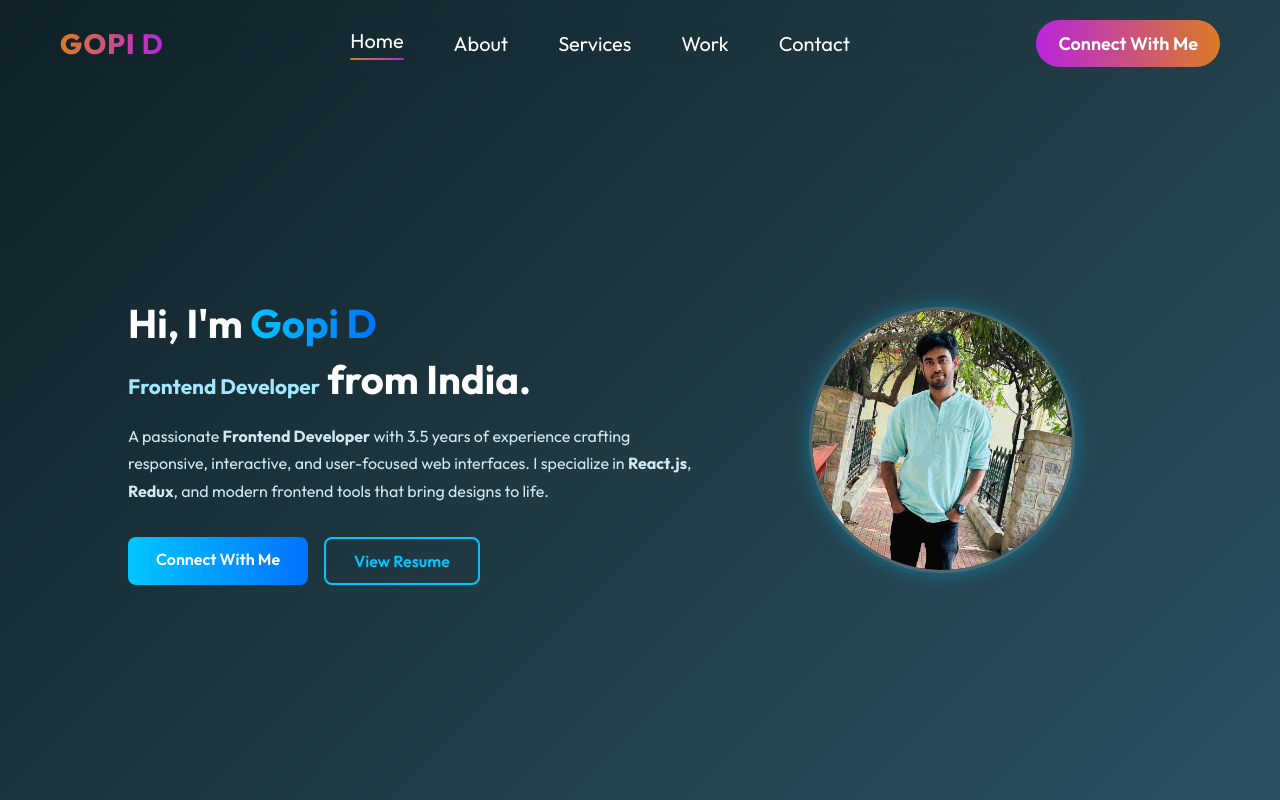
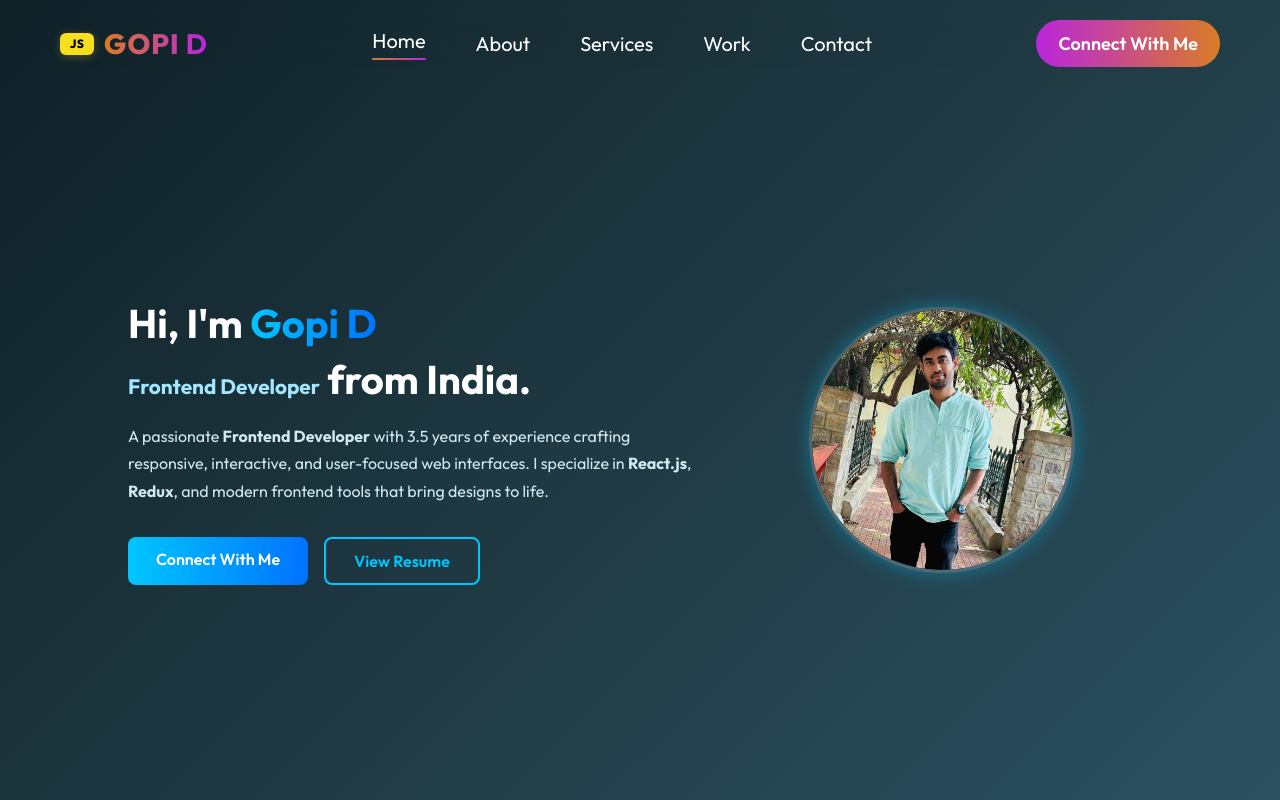
Before and after one commit to Gopi2923/portfolio-react, a React (Vite) app: page / in a window 1280 px wide. Shown: the top 800 px of the page. Built offline with nearby package versions, Linux system fonts and the light colour scheme.

Commit message:
added js logo in navbar

```diff
--- a/src/Components/Navbar/Navbar.css
+++ b/src/Components/Navbar/Navbar.css
@@ -11,12 +11,19 @@
 }
 
 /* ✨ LOGO TEXT STYLING */
+.logo-wrap {
+  display: inline-flex;
+  align-items: center;
+  gap: 10px;
+}
+
 .logo-text {
   font-size: 28px;
   font-weight: 700;
   letter-spacing: 1px;
   cursor: pointer;
   background: linear-gradient(90deg, #da7c25, #b923e1);
+  background-clip: text;
   -webkit-background-clip: text;
   -webkit-text-fill-color: transparent;
   transition: 0.3s ease;
@@ -28,6 +35,22 @@
 
 .logo-text:hover {
   transform: scale(1.05);
+}
+
+.js-badge {
+  display: inline-flex;
+  align-items: center;
+  justify-content: center;
+  height: 22px;
+  min-width: 22px;
+  padding: 0 6px;
+  border-radius: 6px;
+  font-size: 12px;
+  font-weight: 800;
+  letter-spacing: 0.5px;
+  background: #f7df1e; /* JS yellow */
+  color: #000;
+  box-shadow: 0 2px 8px rgba(247, 223, 30, 0.25);
 }
 
 /* NAV MENU */
--- a/src/Components/Navbar/Navbar.jsx
+++ b/src/Components/Navbar/Navbar.jsx
@@ -1,4 +1,4 @@
-import React, { useRef, useState } from "react";
+import { useRef, useState } from "react";
 import "./Navbar.css";
 import AnchorLink from "react-anchor-link-smooth-scroll";
 import menu_open from "../../assets/menu_open.svg";
@@ -20,9 +20,13 @@ const Navbar = () => {
     <div className="navbar">
       {/* Text-based logo instead of image */}
       <div className="nav-logo">
-        <h2 className="logo-text">
-          <span>GOPI</span> D
-        </h2>
+        <div className="logo-wrap">
+        <span className="js-badge" aria-label="JavaScript">JS</span>
+
+          <h2 className="logo-text">
+            <span>GOPI</span> D
+          </h2>
+        </div>
       </div>
 
       <img
```
